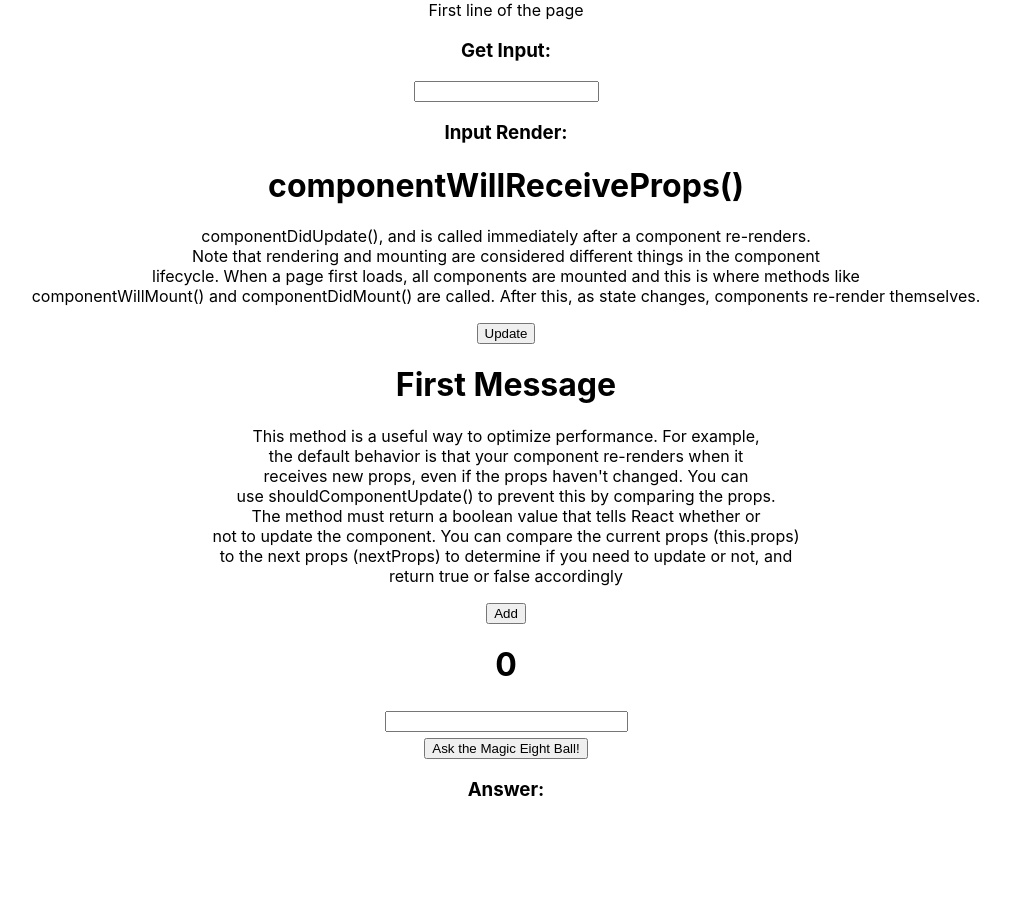
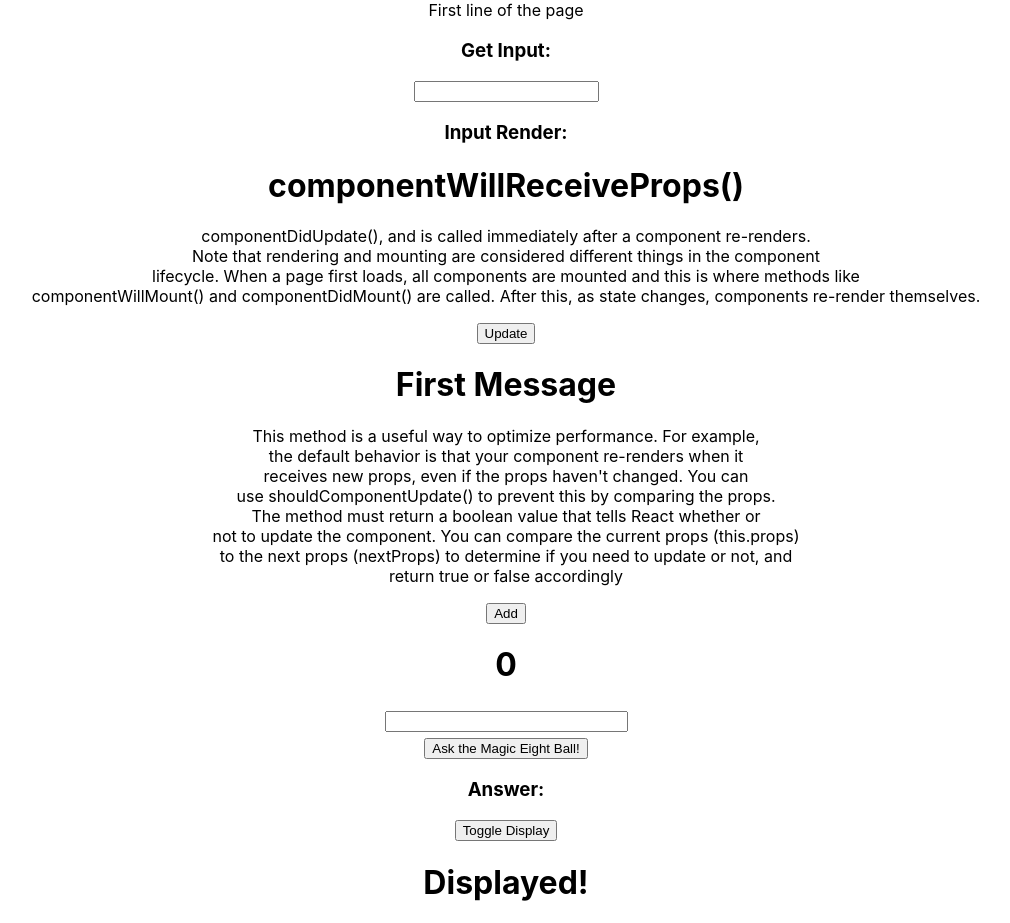
Before and after one commit to ReactOrganization/react-playground, a React (Create React App) app: page / in a window 1280 px wide. Shown: the whole page, without its empty margins (134-1144 px from the left). Before the commit the page ends 819 px from the top, so only its background shows below. Built offline with nearby package versions, Linux system fonts and the light colour scheme.

Commit message:
Improve conditional rendering with short-circuit

```diff
--- a/src/App.js
+++ b/src/App.js
@@ -5,6 +5,7 @@ import Controllerwillreceiveprops from './components/Willreceiveprops/'
 import FunctionAsProp from './components/PassCallbackAsProp/'
 import ShouldComponentUpdateControler from './components/ShouldComponentUpdate/'
 import MagicEightBall from './components/MagicEightBall/'
+import ConditionalRendering from './components/ConditionalRendering/'
 
 class App extends Component {
   render() {
@@ -15,6 +16,7 @@ class App extends Component {
         <Controllerwillreceiveprops   />
         <ShouldComponentUpdateControler />
         <MagicEightBall />
+        <ConditionalRendering />
       </div>
     );
   }
--- a/src/components/ConditionalRendering/index.js
+++ b/src/components/ConditionalRendering/index.js
@@ -14,20 +14,28 @@ class ConditionalRendering extends React.Component {
     });
   }
   render() {
-    if (this.state.display === true) {
-      return (
-        <div>
-          <button onClick={this.toggleDisplay}>Toggle Display</button>
-          <h1>Displayed!</h1>
-        </div>
-      );
-    }
-    else {
-      return (
-        <div>
-          <button onClick={this.toggleDisplay}>Toggle Display</button>       </div>
-      );
-    }
+    //    if (this.state.display === true) {
+    //      return (
+    //        <div>
+    //          <button onClick={this.toggleDisplay}>Toggle Display</button>
+    //          <h1>Displayed!</h1>
+    //        </div>
+    //      );
+    //    }
+    //    else {
+    //      return (
+    //        <div>
+    //          <button onClick={this.toggleDisplay}>Toggle Display</button>       </div>
+    //      );
+    //    }
+    //
+    // instead of if/else we can use short-circuit
+    return (
+      <div>
+        <button onClick={this.toggleDisplay}>Toggle Display</button>
+        {this.state.display && (<h1>Displayed!</h1>)}
+      </div>
+    )
   }
 };
 
```
